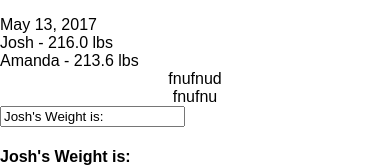
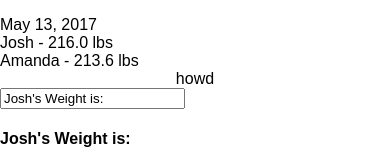
Before and after one commit to farstrider777/weight_loss_journey, a React (Create React App) app: page / in a window 390 px wide. Shown: the part 1627-1794 px from the top of the page. Built offline with nearby package versions, Linux system fonts and the light colour scheme; no server answers.

Commit message:
breakpoint

```diff
--- a/public/index.html
+++ b/public/index.html
@@ -28,5 +28,6 @@
       To create a production bundle, use `npm run build`.
     -->
     <div id="root2"></div>
+    <div id="root3"></div>
   </body>
 </html>
--- a/src/App.js
+++ b/src/App.js
@@ -1,5 +1,5 @@
 import React, { Component } from 'react';
-// import logo from './logo.svg';
+import ReactDOM from 'react-dom';
 import may11a from './may11a.png';
 import may11b from './may11b.jpg';
 import may12a from './may12a.png';
@@ -30,11 +30,11 @@ function postWeight (name, weight){
 // email
 /////////////////working fetch//////////
 
-var items = [{name: "fnufnu"},{}]
+
+var items = [];
 
 function getData() {
   fetch('http://localhost:8000/contacts')
-    //.then((response) => response.json())
     .then((response) =>
       response.json()
       )
@@ -67,23 +67,18 @@ getData();
 // }
 
 
-  //console.log(fetch('localhost:8000/contacts/2'))
 
-//getMoviesFromApiAsync()
-
-var items2 = [
-  { name: "Matthew", link: "https://bible.com/1/mat.1" },
-  { name: "Mark", link: "https://bible.com/1/mrk.1" },
-  { name: "Luke", link: "https://bible.com/1/luk.1" },
-  { name: "John", link: "https://bible.com/1/jhn.1" }
-];
 ////////////////////////////
 function display() {
   console.log("display run")
   if (!items[0]){
     return "how"
   }
-  console.log(items[0].name)
+  // ReactDOM.render(
+  //   <App />,
+  //   document.getElementById('root')
+  // )
+
   return items[0].name
 }
 
@@ -128,7 +123,6 @@ class App extends Component {
         <div className="weight-container">Josh - 216.0 lbs</div>
         <div className="weight-container">Amanda - 213.6 lbs</div>
         <div>{display()}d</div>
-        <div>{items[0].name}</div>
       </div>
 
 
@@ -159,6 +153,7 @@ class App2 extends Component{
      this.submitButton = this.submitButton.bind(this);
 
   };
+
 
 
   updateState(e) {
@@ -203,6 +198,21 @@ class App2 extends Component{
   }
 }
 
+function bill () {
+  console.log("bill run")
+  ReactDOM.render(
+    <App />,
+    document.getElementById('root')
+  )
+}
+
+
+
+//
+//setTimeout(bill, 3000)
+//console.log(bill)
+
+
 //      <div>{setTimeout(this.updateStateInfoHttp, 3000)}dtt</div>
 
 export {App, App2};
--- a/src/index.js
+++ b/src/index.js
@@ -16,12 +16,7 @@ ReactDOM.render(
   document.getElementById('root2')
 );
 
-function bill () {
-  console.log("bill run")
-  ReactDOM.render(
-    <App />,
-    document.getElementById('root')
-  )
-}
 
-setTimeout(bill, 3000)
+
+
+//setTimeout(bill, 3000)
```
